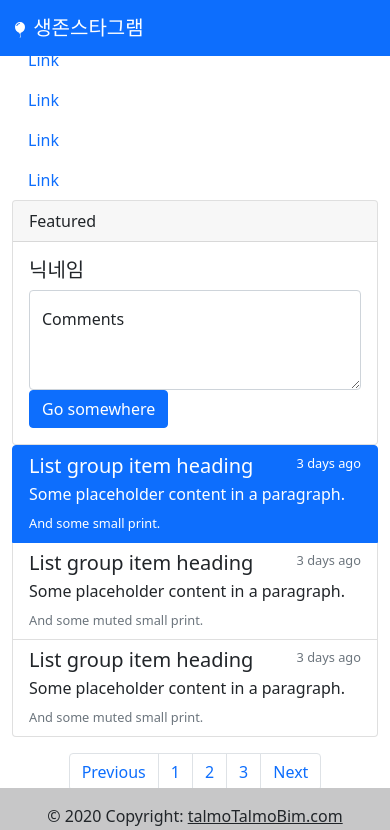
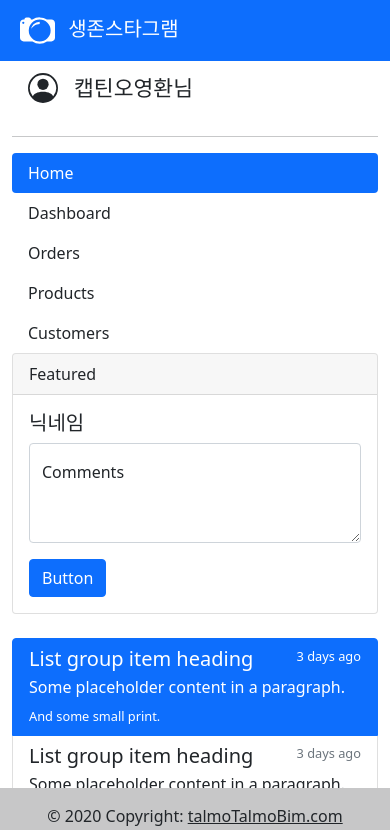
Before and after one commit to jbae9/talmo, a Python web app: template templates/index.html in a window 390 px wide. Shown: the top 830 px of the page. Run offline with Jinja, Linux system fonts and the light colour scheme; the template is opened without the code that fills it, so the values that code supplies are empty; grey boxes are pictures that could not be loaded.

Commit message:
콘텐츠영역 주석 추가됐습니다.
사이드바 영역
- 사이드바 템플릿 참고해서 모습을 갖추었습니다.
콘텐츠 영역
- 버튼 위치를 변경 했습니다.
- 구셩요소별로 마진값을 추가했습니다.

반응형 어느정도 가능하게 수정했습니다.

```diff
--- a/templates/index.html
+++ b/templates/index.html
@@ -16,10 +16,7 @@
       integrity="sha384-MrcW6ZMFYlzcLA8Nl+NtUVF0sA7MsXsP1UyJoMp4YLEuNSfAP+JcXn/tWtIaxVXM"
       crossorigin="anonymous"
     ></script>
-    <link
-      href="https://fonts.googleapis.com/icon?family=Material+Icons"
-      rel="stylesheet"
-    />
+
     <link rel="stylesheet" href="../static/css/normalize.css" />
     <link rel="stylesheet" href="../static/css/index.css" />
     <script src="../static/js/index.js"></script>
@@ -30,27 +27,26 @@
     <meta property="og:description" content="" />
     <meta property="og:image" content="" />
 
-    <style></style>
   </head>
 
-  <body>
+  <body class="pt-4 pb-5">
     <!-- 해더영역 -->
     <header class="bdHeader fixed-top">
-      <nav class="navbar navbar-expand-lg navbar-dark bg-primary">
+      <nav class="navbar navbar-expand-sm navbar-dark bg-primary">
         <div class="container">
           <!-- 로고 -->
           <a class="navbar-brand" href="#">
             <svg
               xmlns="http://www.w3.org/2000/svg"
-              width="16"
-              height="16"
+              width="35"
+              height="35"
               fill="currentColor"
-              class="bi bi-balloon-fill"
+              class="bi bi-camera2 mx-2"
               viewBox="0 0 16 16"
             >
+              <path d="M5 8c0-1.657 2.343-3 4-3V4a4 4 0 0 0-4 4z" />
               <path
-                fill-rule="evenodd"
-                d="M8.48 10.901C11.211 10.227 13 7.837 13 5A5 5 0 0 0 3 5c0 2.837 1.789 5.227 4.52 5.901l-.244.487a.25.25 0 1 0 .448.224l.04-.08c.009.17.024.315.051.45.068.344.208.622.448 1.102l.013.028c.212.422.182.85.05 1.246-.135.402-.366.751-.534 1.003a.25.25 0 0 0 .416.278l.004-.007c.166-.248.431-.646.588-1.115.16-.479.212-1.051-.076-1.629-.258-.515-.365-.732-.419-1.004a2.376 2.376 0 0 1-.037-.289l.008.017a.25.25 0 1 0 .448-.224l-.244-.487ZM4.352 3.356a4.004 4.004 0 0 1 3.15-2.325C7.774.997 8 1.224 8 1.5c0 .276-.226.496-.498.542-.95.162-1.749.78-2.173 1.617a.595.595 0 0 1-.52.341c-.346 0-.599-.329-.457-.644Z"
+                d="M12.318 3h2.015C15.253 3 16 3.746 16 4.667v6.666c0 .92-.746 1.667-1.667 1.667h-2.015A5.97 5.97 0 0 1 9 14a5.972 5.972 0 0 1-3.318-1H1.667C.747 13 0 12.254 0 11.333V4.667C0 3.747.746 3 1.667 3H2a1 1 0 0 1 1-1h1a1 1 0 0 1 1 1h.682A5.97 5.97 0 0 1 9 2c1.227 0 2.367.368 3.318 1zM2 4.5a.5.5 0 1 0-1 0 .5.5 0 0 0 1 0zM14 8A5 5 0 1 0 4 8a5 5 0 0 0 10 0z"
               />
             </svg>
             생존스타그램
@@ -75,20 +71,58 @@
     <!-- 해더역역 -->
 
     <!-- 콘텐츠영역 -->
-    <div class="container">
+    <div class="container-fluid mt-5">
       <div class="row">
         <!-- 사이드메뉴 -->
         <aside class="col-md-12 col-lg-2 bdSideber">
-          <nav class="nav flex-column">
-            <a class="nav-link active" aria-current="page" href="#">Active</a>
-            <a class="nav-link" href="#">Link</a>
-            <a class="nav-link" href="#">Link</a>
-            <a class="nav-link" href="#">Link</a>
-            <a class="nav-link" href="#">Link</a>
-          </nav>
+          <div
+            class="d-flex flex-column flex-shrink-0 bg-white"
+          >
+            <a
+              href="/"
+              class="d-flex align-items-center mb-3 mb-md-0 me-md-auto text-dark text-decoration-none"
+            >
+              <svg
+                xmlns="http://www.w3.org/2000/svg"
+                width="30"
+                height="30"
+                fill="currentColor"
+                class="bi bi-person-circle mx-3"
+                viewBox="0 0 16 16"
+              >
+                <path d="M11 6a3 3 0 1 1-6 0 3 3 0 0 1 6 0z" />
+                <path
+                  fill-rule="evenodd"
+                  d="M0 8a8 8 0 1 1 16 0A8 8 0 0 1 0 8zm8-7a7 7 0 0 0-5.468 11.37C3.242 11.226 4.805 10 8 10s4.757 1.225 5.468 2.37A7 7 0 0 0 8 1z"
+                />
+              </svg>
+              <span class="fs-4">캡틴오영환님</span>
+            </a>
+            <hr />
+            <ul class="nav nav-pills flex-column mb-auto">
+              <li class="nav-item">
+                <a href="#" class="nav-link active" aria-current="page">
+                  Home
+                </a>
+              </li>
+              <li>
+                <a href="#" class="nav-link text-dark"> Dashboard </a>
+              </li>
+              <li>
+                <a href="#" class="nav-link text-dark"> Orders </a>
+              </li>
+              <li>
+                <a href="#" class="nav-link text-dark"> Products </a>
+              </li>
+              <li>
+                <a href="#" class="nav-link text-dark"> Customers </a>
+              </li>
+            </ul>
+          </div>
         </aside>
         <!-- 사이드 메뉴 -->
 
+        <!-- 콘텐츠영역 -->
         <main class="col-md-12 col-lg-8 bdMain">
           <!-- 게시글 등록 -->
           <div class="card">
@@ -104,12 +138,14 @@
                 ></textarea>
                 <label for="floatingTextarea2">Comments</label>
               </div>
-              <a href="#" class="btn btn-primary">Go somewhere</a>
+              <div class="mt-3 d-md-flex justify-content-md-end">
+                <button class="btn btn-primary" type="button">Button</button>
+              </div>
             </div>
           </div>
           <!-- 게시글 등록 -->
           <!-- 불러온 게시글 -->
-          <div class="list-group">
+          <div class="list-group mt-4">
             <a
               href="#"
               class="list-group-item list-group-item-action active"
@@ -142,7 +178,7 @@
           <!-- 불러온 게시글 -->
           <!-- 페이지네이션 -->
           <nav aria-label="Page navigation example">
-            <ul class="pagination justify-content-center m-3">
+            <ul class="pagination justify-content-center mt-3">
               <li class="page-item">
                 <a class="page-link" href="#">Previous</a>
               </li>
@@ -154,8 +190,11 @@
           </nav>
           <!-- 페이지네이션 -->
         </main>
+        <!-- 콘텐츠영역 -->
+
+        <!-- 사이드콘텐츠 -->
         <section class="col-md-12 col-lg-2 bdSection">
-          <div class="card" style="width: 18rem">
+          <div class="card">
             <img
               src="https://velog.velcdn.com/images/codic/post/60bb7814-cf9f-47a4-aa72-01e723261965/image.gif"
               class="card-img-top"
@@ -171,12 +210,13 @@
             </div>
           </div>
         </section>
+        <!-- 사이드콘텐츠 -->
       </div>
     </div>
     <!-- 콘텐츠영역 -->
 
     <!-- 푸터영역 -->
-    <footer class="bg-light text-center text-lg-start fixed-bottom">
+    <footer class="bg-light text-center text-lg-start fixed-bottom ">
       <!-- Copyright -->
       <div class="text-center p-3" style="background-color: rgba(0, 0, 0, 0.2)">
         © 2020 Copyright:
```
